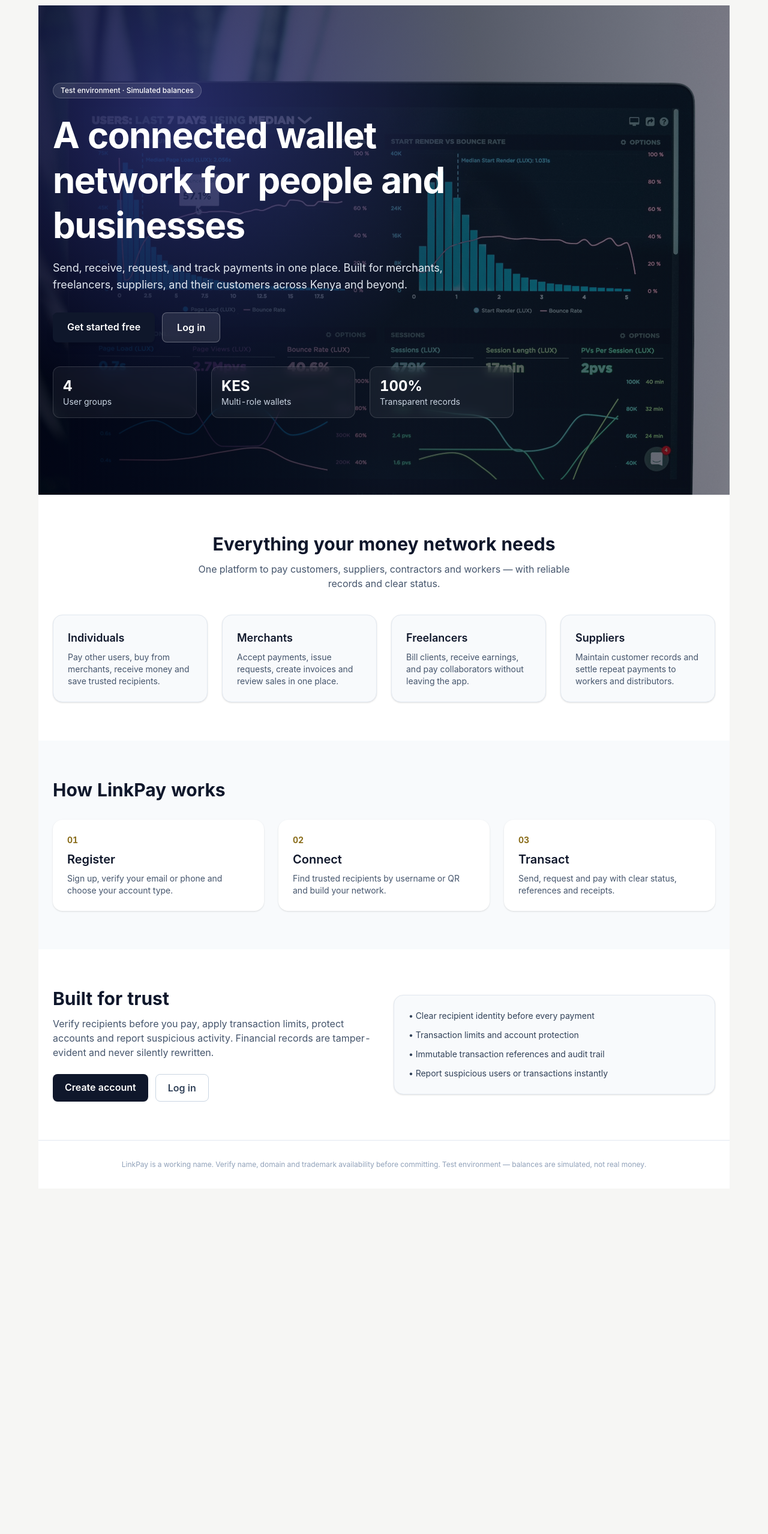
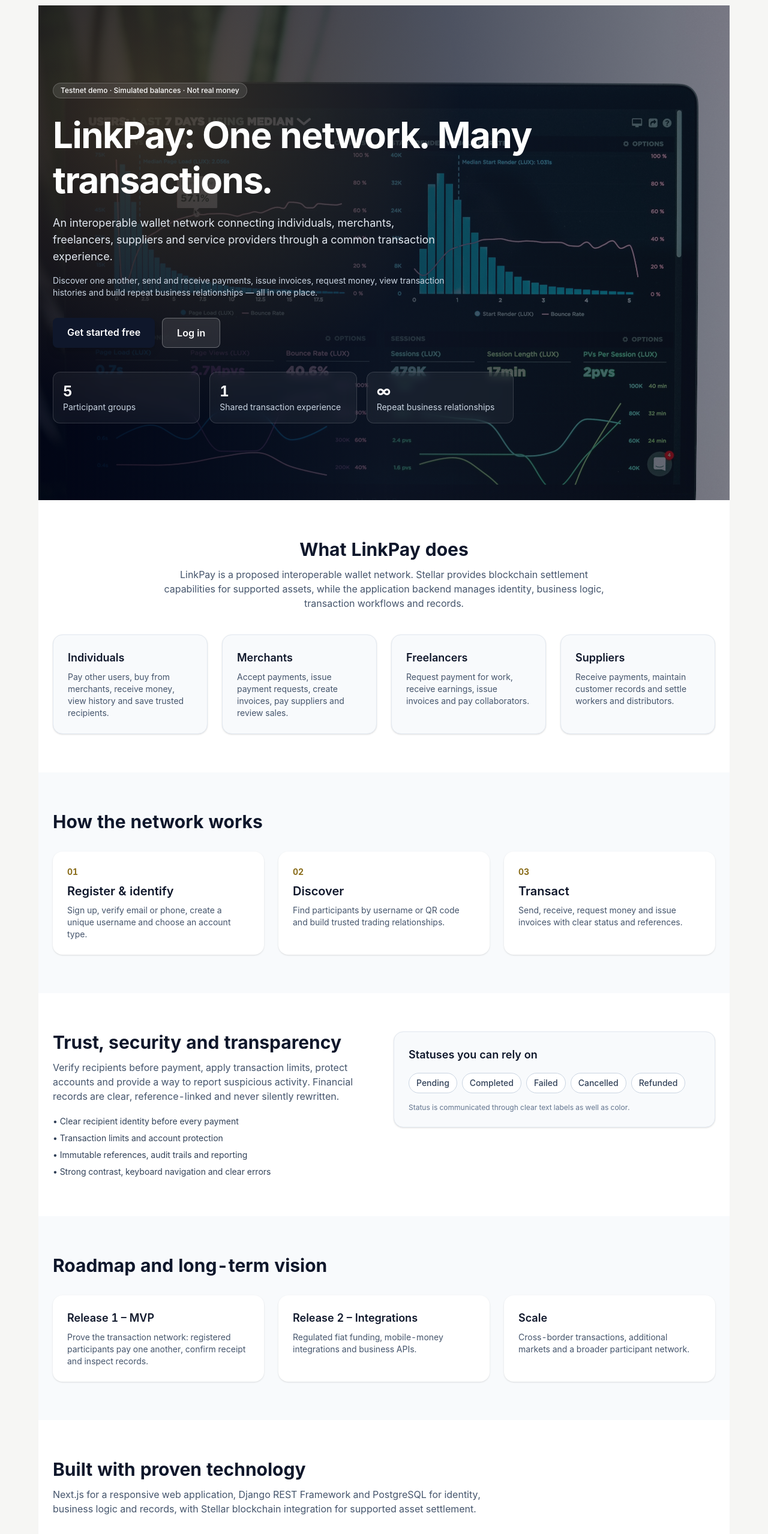
Before and after one commit to David-Moenga/linkpay-frontend, a Next.js app: page / in a window 1280 px wide. Shown: the part 80-2638 px from the top of the page at 60% size. Before the commit the page ends 2094 px from the top, so only its background shows below. Built offline with nearby package versions, Linux system fonts and the light colour scheme; no server answers.

Commit message:
Expand homepage with detailed product narrative and roadmap

```diff
--- a/app/page.tsx
+++ b/app/page.tsx
@@ -3,26 +3,25 @@
 export default function Home() {
   return (
     <div className="-mx-4">
-      {/* Hero */}
-      <section className="relative overflow-hidden rounded-none">
-        <div
-          className="absolute inset-0 bg-cover bg-center"
-          style={{ backgroundImage: "url('/hero.jpg')" }}
-          aria-hidden
-        />
-        <div className="absolute inset-0 bg-gradient-to-r from-slate-950/90 via-slate-900/75 to-slate-900/55" aria-hidden />
-        <div className="absolute inset-0 bg-[radial-gradient(circle_at_20%_20%,rgba(99,102,241,0.35),transparent_45%)]" aria-hidden />
+      <section className="relative overflow-hidden">
+        <div className="absolute inset-0 bg-cover bg-center" style={{ backgroundImage: "url('/hero.jpg')" }} aria-hidden />
+        <div className="absolute inset-0 bg-gradient-to-r from-slate-950/92 via-slate-900/78 to-slate-900/55" aria-hidden />
+        <div className="absolute inset-0 bg-[radial-gradient(circle_at_15%_20%,rgba(184,144,70,0.28),transparent_45%)]" aria-hidden />
 
         <div className="relative mx-auto max-w-6xl px-6 py-24 md:py-32">
           <span className="inline-flex items-center rounded-full border border-white/20 bg-white/10 px-3 py-1 text-xs font-medium text-white backdrop-blur">
-            Test environment · Simulated balances
+            Testnet demo · Simulated balances · Not real money
           </span>
-          <h1 className="mt-6 max-w-3xl text-5xl font-bold leading-tight tracking-tight text-white md:text-6xl">
-            A connected wallet network for people and businesses
+          <h1 className="mt-6 max-w-4xl text-5xl font-bold leading-tight tracking-tight text-white md:text-6xl">
+            LinkPay: One network. Many transactions.
           </h1>
           <p className="mt-5 max-w-2xl text-lg text-slate-200">
-            Send, receive, request, and track payments in one place. Built for merchants,
-            freelancers, suppliers, and their customers across Kenya and beyond.
+            An interoperable wallet network connecting individuals, merchants, freelancers, suppliers and
+            service providers through a common transaction experience.
+          </p>
+          <p className="mt-4 max-w-2xl text-sm text-slate-300">
+            Discover one another, send and receive payments, issue invoices, request money, view transaction
+            histories and build repeat business relationships — all in one place.
           </p>
           <div className="mt-8 flex flex-wrap gap-3">
             <Link href="/register" className="rounded-lg bg-slate-900 px-6 py-3 font-semibold text-white shadow-lg hover:bg-slate-800">
@@ -32,11 +31,11 @@
               Log in
             </Link>
           </div>
-          <div className="mt-10 grid max-w-3xl gap-6 sm:grid-cols-3">
+          <div className="mt-10 grid max-w-3xl gap-4 sm:grid-cols-3">
             {[
-              { k: "4", v: "User groups" },
-              { k: "KES", v: "Multi-role wallets" },
-              { k: "100%", v: "Transparent records" },
+              { k: "5", v: "Participant groups" },
+              { k: "1", v: "Shared transaction experience" },
+              { k: "∞", v: "Repeat business relationships" },
             ].map((s) => (
               <div key={s.v} className="rounded-xl border border-white/15 bg-white/5 p-4 backdrop-blur">
                 <p className="text-2xl font-bold text-white">{s.k}</p>
@@ -47,19 +46,20 @@
         </div>
       </section>
 
-      {/* Value propositions */}
       <section className="bg-white py-16">
         <div className="mx-auto max-w-6xl px-6">
-          <h2 className="text-center text-3xl font-bold text-slate-900">Everything your money network needs</h2>
-          <p className="mx-auto mt-3 max-w-2xl text-center text-slate-600">
-            One platform to pay customers, suppliers, contractors and workers — with reliable records and clear status.
+          <h2 className="text-center text-3xl font-bold text-slate-900">What LinkPay does</h2>
+          <p className="mx-auto mt-3 max-w-3xl text-center text-slate-600">
+            LinkPay is a proposed interoperable wallet network. Stellar provides blockchain settlement
+            capabilities for supported assets, while the application backend manages identity, business logic,
+            transaction workflows and records.
           </p>
           <div className="mt-10 grid gap-6 md:grid-cols-2 lg:grid-cols-4">
             {[
-              { t: "Individuals", d: "Pay other users, buy from merchants, receive money and save trusted recipients." },
-              { t: "Merchants", d: "Accept payments, issue requests, create invoices and review sales in one place." },
-              { t: "Freelancers", d: "Bill clients, receive earnings, and pay collaborators without leaving the app." },
-              { t: "Suppliers", d: "Maintain customer records and settle repeat payments to workers and distributors." },
+              { t: "Individuals", d: "Pay other users, buy from merchants, receive money, view history and save trusted recipients." },
+              { t: "Merchants", d: "Accept payments, issue payment requests, create invoices, pay suppliers and review sales." },
+              { t: "Freelancers", d: "Request payment for work, receive earnings, issue invoices and pay collaborators." },
+              { t: "Suppliers", d: "Receive payments, maintain customer records and settle workers and distributors." },
             ].map((c) => (
               <div key={c.t} className="rounded-2xl border border-slate-200 bg-slate-50 p-6 shadow-sm transition hover:-translate-y-1 hover:shadow-md">
                 <h3 className="text-lg font-semibold text-slate-900">{c.t}</h3>
@@ -70,15 +70,14 @@
         </div>
       </section>
 
-      {/* How it works */}
       <section className="bg-slate-50 py-16">
         <div className="mx-auto max-w-6xl px-6">
-          <h2 className="text-3xl font-bold text-slate-900">How LinkPay works</h2>
+          <h2 className="text-3xl font-bold text-slate-900">How the network works</h2>
           <div className="mt-8 grid gap-6 md:grid-cols-3">
             {[
-              { n: "01", t: "Register", d: "Sign up, verify your email or phone and choose your account type." },
-              { n: "02", t: "Connect", d: "Find trusted recipients by username or QR and build your network." },
-              { n: "03", t: "Transact", d: "Send, request and pay with clear status, references and receipts." },
+              { n: "01", t: "Register & identify", d: "Sign up, verify email or phone, create a unique username and choose an account type." },
+              { n: "02", t: "Discover", d: "Find participants by username or QR code and build trusted trading relationships." },
+              { n: "03", t: "Transact", d: "Send, receive, request money and issue invoices with clear status and references." },
             ].map((s) => (
               <div key={s.n} className="rounded-2xl bg-white p-6 shadow-sm">
                 <p className="text-sm font-bold text-[#8a6d1b]">{s.n}</p>
@@ -90,27 +89,66 @@
         </div>
       </section>
 
-      {/* Trust */}
       <section className="bg-white py-16">
-        <div className="mx-auto max-w-6xl px-6 grid gap-8 md:grid-cols-2 items-center">
+        <div className="mx-auto max-w-6xl px-6 grid gap-8 md:grid-cols-2 items-start">
           <div>
-            <h2 className="text-3xl font-bold text-slate-900">Built for trust</h2>
+            <h2 className="text-3xl font-bold text-slate-900">Trust, security and transparency</h2>
             <p className="mt-3 text-slate-600">
-              Verify recipients before you pay, apply transaction limits, protect accounts and report
-              suspicious activity. Financial records are tamper-evident and never silently rewritten.
+              Verify recipients before payment, apply transaction limits, protect accounts and provide a way to
+              report suspicious activity. Financial records are clear, reference-linked and never silently
+              rewritten.
             </p>
-            <div className="mt-6 flex gap-3">
-              <Link href="/register" className="rounded-lg bg-slate-900 px-5 py-2.5 font-semibold text-white hover:bg-slate-800">Create account</Link>
-              <Link href="/login" className="rounded-lg border border-slate-300 px-5 py-2.5 font-semibold text-slate-700 hover:bg-slate-50">Log in</Link>
-            </div>
+            <ul className="mt-5 space-y-2 text-sm text-slate-700">
+              <li>• Clear recipient identity before every payment</li>
+              <li>• Transaction limits and account protection</li>
+              <li>• Immutable references, audit trails and reporting</li>
+              <li>• Strong contrast, keyboard navigation and clear errors</li>
+            </ul>
           </div>
           <div className="rounded-2xl border border-slate-200 bg-slate-50 p-6 shadow-sm">
-            <ul className="space-y-3 text-sm text-slate-700">
-              <li>• Clear recipient identity before every payment</li>
-              <li>• Transaction limits and account protection</li>
-              <li>• Immutable transaction references and audit trail</li>
-              <li>• Report suspicious users or transactions instantly</li>
-            </ul>
+            <h3 className="text-lg font-semibold text-slate-900">Statuses you can rely on</h3>
+            <div className="mt-4 flex flex-wrap gap-2">
+              {["Pending", "Completed", "Failed", "Cancelled", "Refunded"].map((s) => (
+                <span key={s} className="rounded-full border border-slate-300 bg-white px-3 py-1.5 text-sm font-medium text-slate-700">
+                  {s}
+                </span>
+              ))}
+            </div>
+            <p className="mt-4 text-xs text-slate-500">
+              Status is communicated through clear text labels as well as color.
+            </p>
+          </div>
+        </div>
+      </section>
+
+      <section className="bg-slate-50 py-16">
+        <div className="mx-auto max-w-6xl px-6">
+          <h2 className="text-3xl font-bold text-slate-900">Roadmap and long-term vision</h2>
+          <div className="mt-8 grid gap-6 md:grid-cols-3">
+            {[
+              { t: "Release 1 – MVP", d: "Prove the transaction network: registered participants pay one another, confirm receipt and inspect records." },
+              { t: "Release 2 – Integrations", d: "Regulated fiat funding, mobile-money integrations and business APIs." },
+              { t: "Scale", d: "Cross-border transactions, additional markets and a broader participant network." },
+            ].map((r) => (
+              <div key={r.t} className="rounded-2xl bg-white p-6 shadow-sm">
+                <h3 className="text-lg font-semibold text-slate-900">{r.t}</h3>
+                <p className="mt-2 text-sm text-slate-600">{r.d}</p>
+              </div>
+            ))}
+          </div>
+        </div>
+      </section>
+
+      <section className="bg-white py-16">
+        <div className="mx-auto max-w-6xl px-6">
+          <h2 className="text-3xl font-bold text-slate-900">Built with proven technology</h2>
+          <p className="mt-3 max-w-3xl text-slate-600">
+            Next.js for a responsive web application, Django REST Framework and PostgreSQL for identity,
+            business logic and records, with Stellar blockchain integration for supported asset settlement.
+          </p>
+          <div className="mt-8 flex flex-wrap gap-3">
+            <Link href="/register" className="rounded-lg bg-slate-900 px-5 py-2.5 font-semibold text-white hover:bg-slate-800">Create account</Link>
+            <Link href="/login" className="rounded-lg border border-slate-300 px-5 py-2.5 font-semibold text-slate-700 hover:bg-slate-50">Log in</Link>
           </div>
         </div>
       </section>
```
